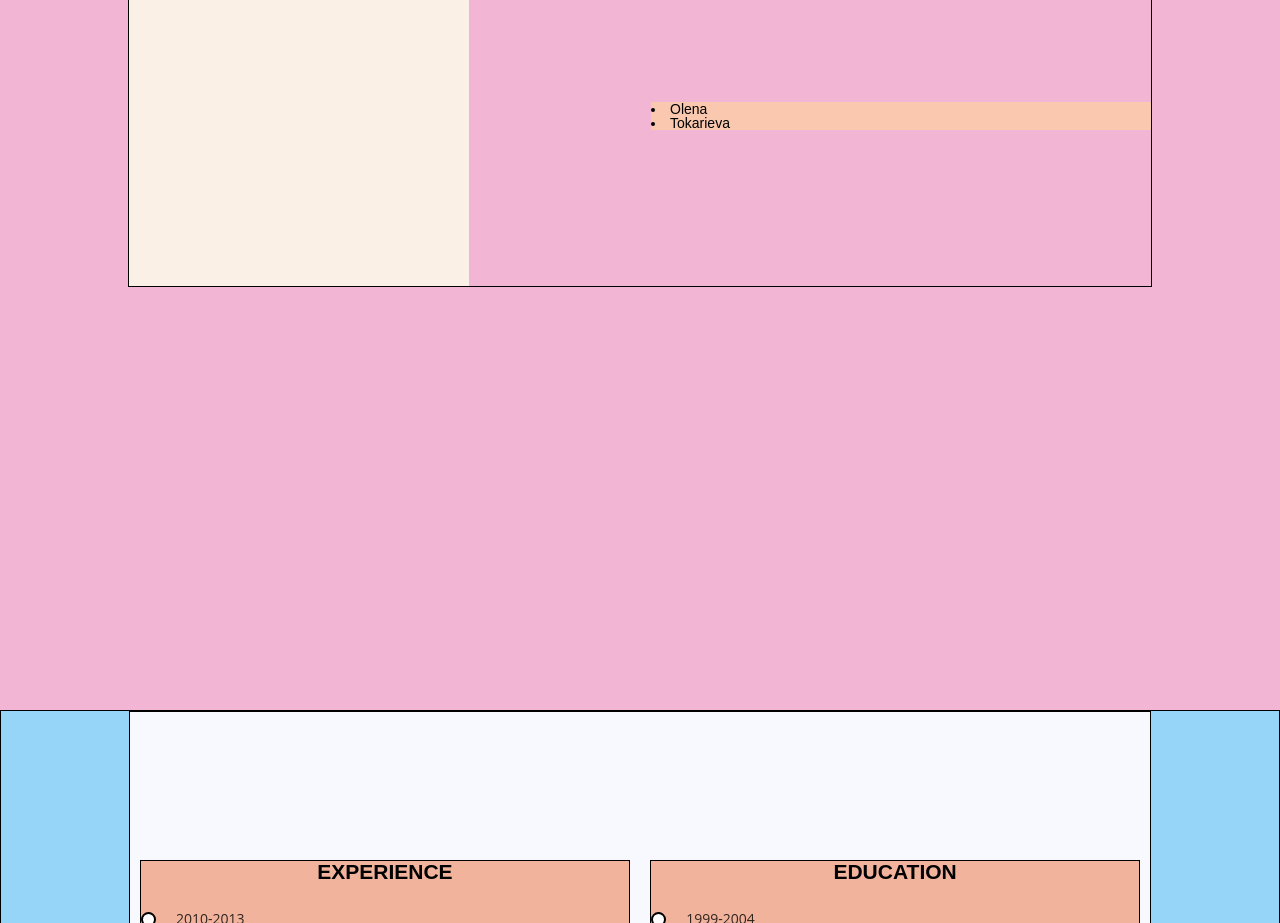
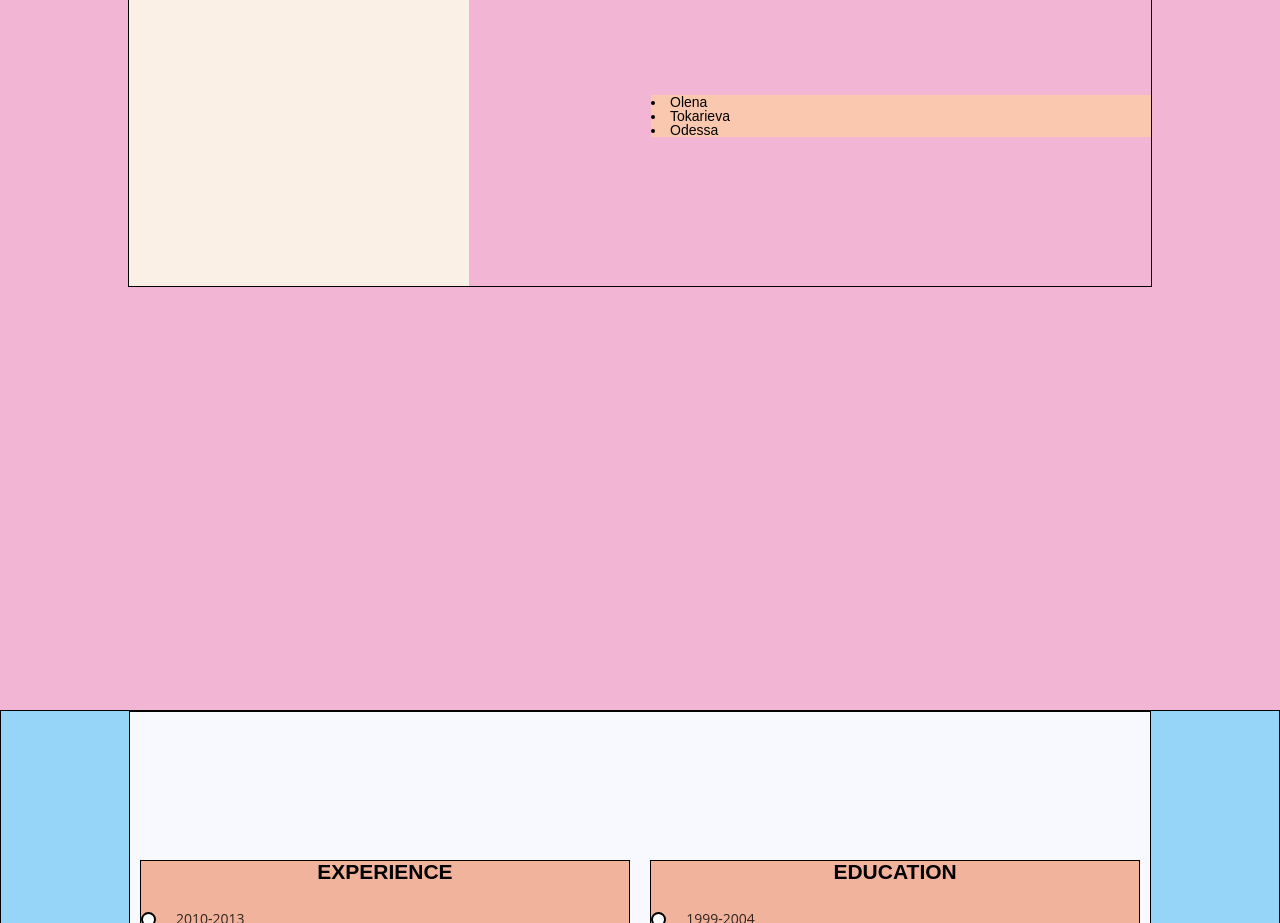
Before and after one commit to Elena176/portfolio, a React (Create React App) app: page / in a window 1280 px wide. Shown: the part 1740-2663 px from the top of the page. Built offline with nearby package versions, Linux system fonts and the light colour scheme.

Commit message:
added city in AboutMe

```diff
--- a/src/aboutMe/AboutMe.js
+++ b/src/aboutMe/AboutMe.js
@@ -15,8 +15,7 @@ export const AboutMe = () => {
                 <div className={s.info}>
                     <li>Olena</li>
                     <li>Tokarieva</li>
-                   {/* <li></li>
-                    <li></li>*/}
+                    <li>Odessa</li>
                 </div>
             </div>
         </div>
```
